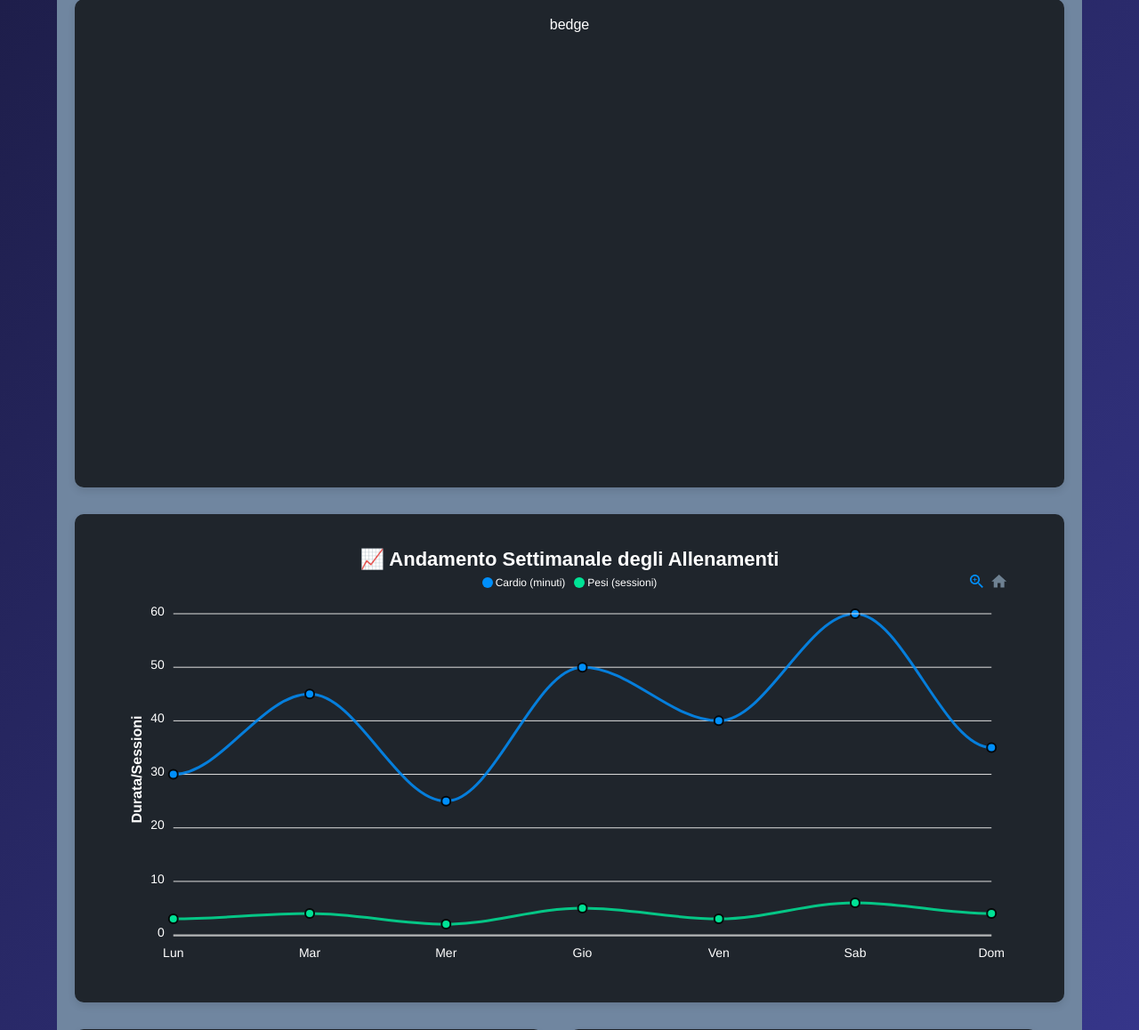
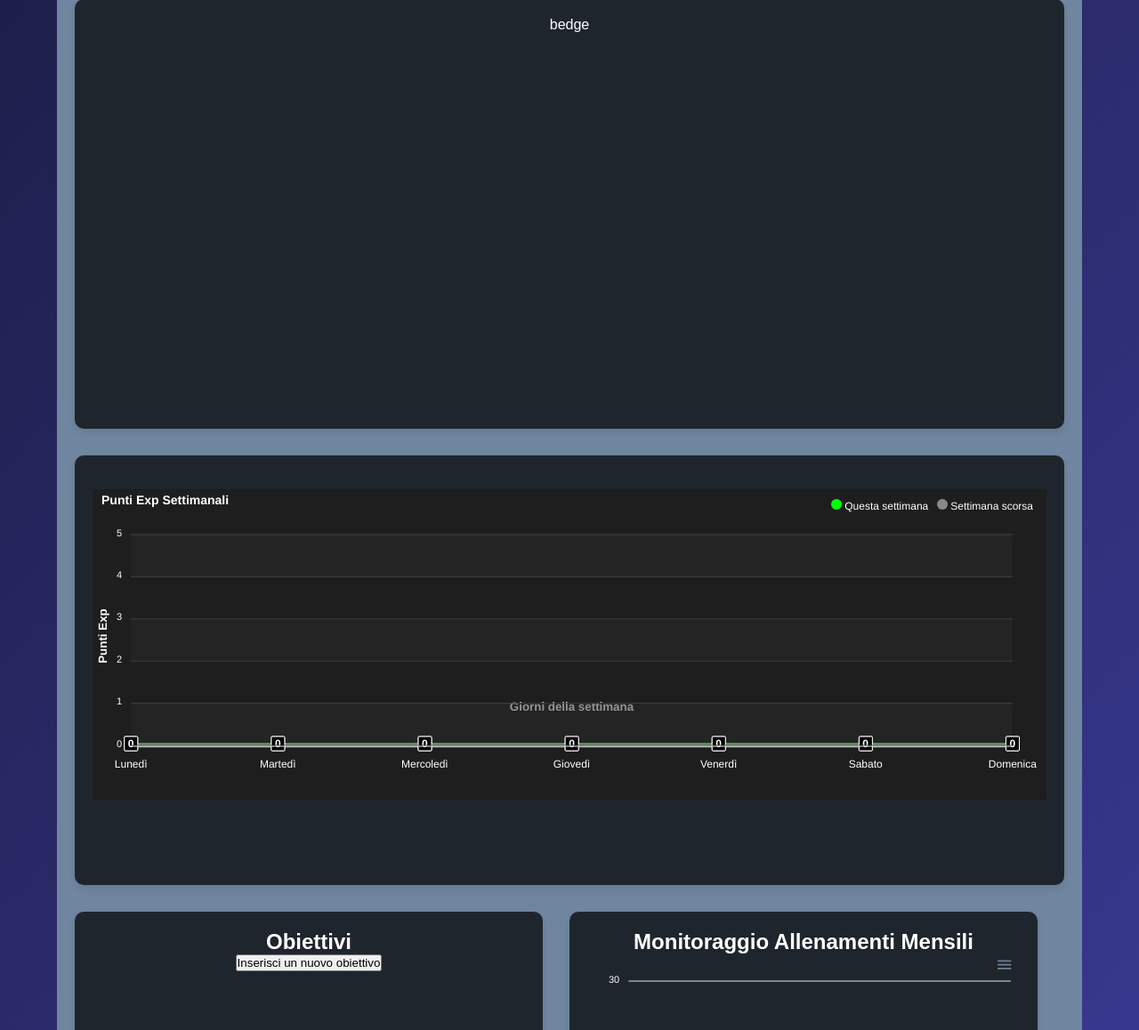
Before and after one commit to Andrexid/sito_palestra, a PHP site: page /php/account.php in a window 1280 px wide. Shown: the part 418-1576 px from the top of the page at 89% size. Run offline with PHP 8.4, Linux system fonts and the light colour scheme; the visitor is signed in with stand-in values (Sample User, id 1); data that the repository does not hold is empty; a map, chart or similar area stays blank; some libraries are stand-ins or nearby versions.

Commit message:
grafico exp fatto

```diff
--- a/grafici/andamento_settimanale.html
+++ /dev/null
@@ -1,93 +0,0 @@
-<!DOCTYPE html>
-<html lang="it">
-<head>
-    <meta charset="UTF-8">
-    <meta name="viewport" content="width=device-width, initial-scale=1.0">
-    <title>Andamento Settimanale</title>
-    <script src="https://cdn.jsdelivr.net/npm/apexcharts"></script>
-</head>
-<body style="background-color: #222; color: white; text-align: center;">
-
-    <h2 style="font-size: 22px;">📈 Andamento Settimanale degli Allenamenti</h2>
-    <div id="weeklyChart" style="max-width: 1000px; margin: auto;"></div>
-
-    <script>
-        var options = {
-            series: [
-                {
-                    name: "Cardio (minuti)",
-                    data: [30, 45, 25, 50, 40, 60, 35]
-                },
-                {
-                    name: "Pesi (sessioni)",
-                    data: [3, 4, 2, 5, 3, 6, 4]
-                }
-            ],
-            chart: {
-                type: 'line',
-                height: 450,
-                toolbar: {
-                    show: true,
-                    tools: {
-                        download: false,  // ❌ Disabilita il pulsante di download
-                        selection: false, // ❌ Disabilita la selezione manuale
-                        zoom: true,       // ✅ Permette lo zoom
-                        zoomin: false,    // ❌ Rimuove il pulsante di zoom in
-                        zoomout: false,   // ❌ Rimuove il pulsante di zoom out
-                        pan: false,       // ❌ Disabilita il pan
-                        reset: true       // ✅ Mantiene solo il reset zoom
-                    }
-                }
-            },
-            stroke: {
-                width: 3,
-                curve: 'smooth'
-            },
-            xaxis: {
-                categories: ["Lun", "Mar", "Mer", "Gio", "Ven", "Sab", "Dom"],
-                labels: {
-                    style: {
-                        colors: "#fff",
-                        fontSize: '14px'
-                    }
-                }
-            },
-            yaxis: {
-                title: {
-                    text: "Durata/Sessioni",
-                    style: {
-                        color: "#fff",
-                        fontSize: '16px'
-                    }
-                },
-                labels: {
-                    style: {
-                        colors: "#fff",
-                        fontSize: '14px'
-                    }
-                }
-            },
-            colors: ["#008FFB", "#00E396"],
-            tooltip: {
-                theme: "dark"
-            },
-            markers: {
-                size: 5,
-                colors: ["#008FFB", "#00E396"],
-                strokeColors: "#000",
-                strokeWidth: 2
-            },
-            legend: {
-                labels: {
-                    colors: "#fff"
-                },
-                position: "top"
-            }
-        };
-
-        var chartAndamento = new ApexCharts(document.querySelector("#weeklyChart"), options);
-        chartAndamento.render();
-    </script>
-
-</body>
-</html>
--- /dev/null
+++ b/grafici/grafco_exp_settimanale.php
@@ -0,0 +1,193 @@
+<!DOCTYPE html>
+<html lang="it">
+
+<head>
+    <meta charset="UTF-8">
+    <meta name="viewport" content="width=device-width, initial-scale=1.0">
+    <title>Grafico Exp Settimanale</title>
+    <script src="https://cdn.jsdelivr.net/npm/apexcharts"></script>
+
+    <style>
+        body {
+            background-color: #1e1e1e;
+            color: white;
+        }
+    </style>
+</head>
+
+<body>
+
+    <?php
+    require '../database/connessione.php';
+
+    function getExpData($startDate, $endDate, $conn)
+    {
+        $sql = "
+      SELECT
+          DAYOFWEEK(giorno) as giorno_settimana,
+          punti_exp
+      FROM
+          exp_points
+      WHERE
+          id_utente = '$_SESSION[id]' AND
+          giorno BETWEEN '$startDate' AND '$endDate'
+    ";
+
+        $result = $conn->query($sql);
+
+        // Inizializza array con 0 punti per ogni giorno della settimana (Lunedì = 1, Domenica = 7)
+        $punteggi = array_fill(1, 7, 0);
+
+        while ($row = $result->fetch_assoc()) {
+            $dayOfWeek = (int)$row['giorno_settimana'];
+            $punteggi[$dayOfWeek] = (int)$row['punti_exp'];
+        }
+
+        return $punteggi;
+    }
+
+    // Date intervalli
+    $oggi = date('Y-m-d');
+    $inizioSettimana = date('Y-m-d', strtotime('monday this week'));
+    $fineSettimana = date('Y-m-d', strtotime('sunday this week'));
+
+    $inizioSettimanaScorsa = date('Y-m-d', strtotime('monday last week'));
+    $fineSettimanaScorsa = date('Y-m-d', strtotime('sunday last week'));
+
+    $dati_settimana = getExpData($inizioSettimana, $fineSettimana, $conn);
+    $dati_scorsa = getExpData($inizioSettimanaScorsa, $fineSettimanaScorsa, $conn);
+
+    require '../database/close-connessione.php';
+    ?>
+
+    <div id="chartexp"></div>
+
+    <script>
+        const giorniSettimana = ['Domenica', 'Lunedì', 'Martedì', 'Mercoledì', 'Giovedì', 'Venerdì', 'Sabato'];
+
+        const datiSettimana = <?php echo json_encode(array_values($dati_settimana)); ?>;
+        const datiScorsa = <?php echo json_encode(array_values($dati_scorsa)); ?>;
+
+        var options = {
+            series: [{
+                    name: "Questa settimana",
+                    data: datiSettimana,
+                    color: '#00ff00'
+                },
+                {
+                    name: "Settimana scorsa",
+                    data: datiScorsa,
+                    color: '#888'
+                }
+            ],
+            chart: {
+                height: 350,
+                type: 'line',
+                background: '#1e1e1e',
+                dropShadow: {
+                    enabled: true,
+                    color: '#000',
+                    top: 18,
+                    left: 7,
+                    blur: 10,
+                    opacity: 0.5
+                },
+                zoom: {
+                    enabled: false
+                },
+                toolbar: {
+                    show: false
+                }
+            },
+            dataLabels: {
+                enabled: true,
+                style: {
+                    colors: ['#000000'] // Testo nero
+                },
+                background: {
+                    enabled: true,
+                    foreColor: 'white', // Testo nero
+                    background: '#ffffff', // Sfondo bianco
+                    borderRadius: 1,
+                    padding: 4,
+                    opacity: 1
+                }
+            },
+
+
+            tooltip: {
+                theme: 'dark', // sfondo bianco, testo nero
+                style: {
+                    fontSize: '14px',
+                    color: '#000000'
+                }
+            },
+
+            stroke: {
+                curve: 'smooth'
+            },
+            title: {
+                text: 'Punti Exp Settimanali',
+                align: 'left',
+                style: {
+                    color: '#ffffff'
+                }
+            },
+            grid: {
+                borderColor: '#444',
+                row: {
+                    colors: ['#2a2a2a', 'transparent'],
+                    opacity: 0.5
+                },
+            },
+            markers: {
+                size: 4
+            },
+            xaxis: {
+                categories: ['Lunedì', 'Martedì', 'Mercoledì', 'Giovedì', 'Venerdì', 'Sabato', 'Domenica'],
+                title: {
+                    text: 'Giorni della settimana',
+                    style: {
+                        color: '#ffffff',
+                        fontSize: "10pt"
+                    }
+                },
+                labels: {
+                    style: {
+                        colors: '#ffffff'
+                    }
+                }
+            },
+            yaxis: {
+                title: {
+                    text: 'Punti Exp',
+                    style: {
+                        color: '#ffffff',
+                        fontSize: "10pt"
+                    }
+                },
+                labels: {
+                    style: {
+                        colors: '#ffffff'
+                    }
+                }
+            },
+            legend: {
+                position: 'top',
+                horizontalAlign: 'right',
+                floating: true,
+                offsetY: -25,
+                offsetX: -5,
+                labels: {
+                    colors: '#ffffff'
+                }
+            }
+        };
+
+        var chart_exp = new ApexCharts(document.querySelector("#chartexp"), options);
+        chart_exp.render();
+    </script>
+
+</body>
+
+</html>
--- a/php/account.php
+++ b/php/account.php
@@ -113,7 +113,7 @@ session_start();
                 </div> -->
             <!-- </div> -->
             <div class="box large-box tall-box"> <br>
-                <?php require_once '../grafici/andamento_settimanale.html' ?>
+                <?php require_once '../grafici/grafco_exp_settimanale.php' ?>
             </div>
             <div class="box">
                 <h2>Obiettivi</h2>
```
